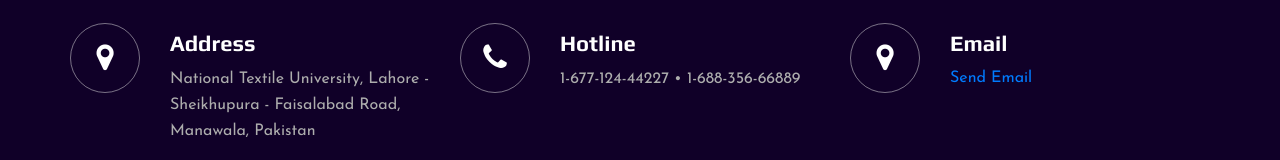
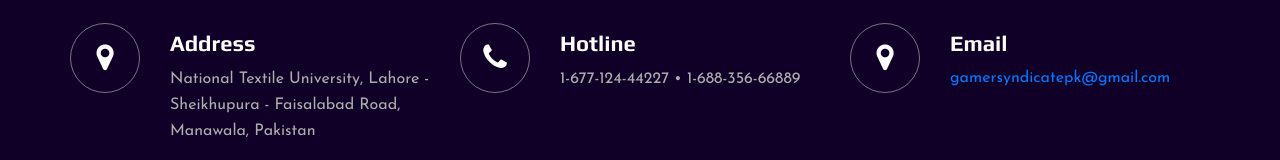
Before and after one commit to aliakbar192/GamerSyndicate, a plain HTML site: page contact.html in a window 1280 px wide. Shown: the part 453-613 px from the top of the page. Drawn offline with Linux system fonts and the light colour scheme.

Commit message:
Update contact.html

```diff
--- a/contact.html
+++ b/contact.html
@@ -117,7 +117,7 @@
                         </div>
                         <div class="contact__widget__item__text">
                             <h4>Email</h4>
-                            <a href = "mailto: gamersyndicatepk@gmail.com">Send Email</a>
+                            <a href = "mailto: gamersyndicatepk@gmail.com">gamersyndicatepk@gmail.com</a>
                         </div>
                     </div>
                 </div>
```
